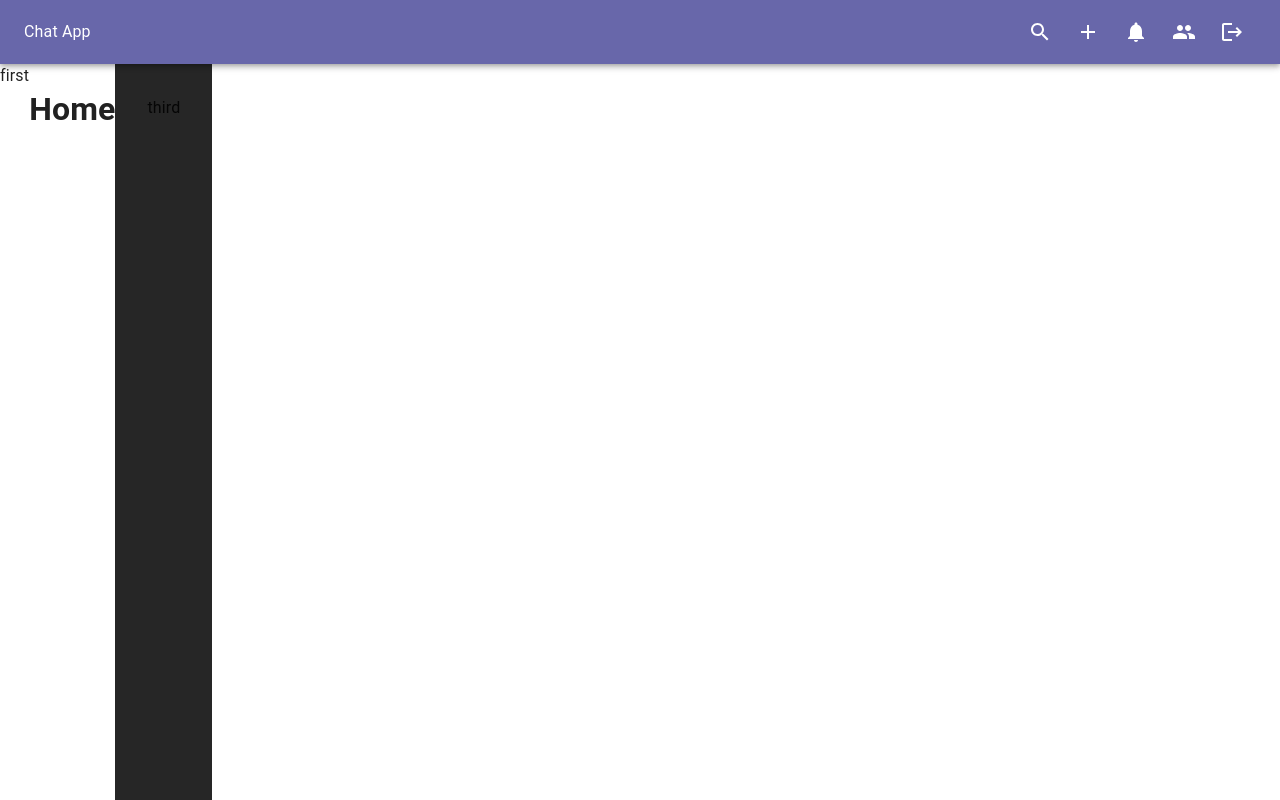
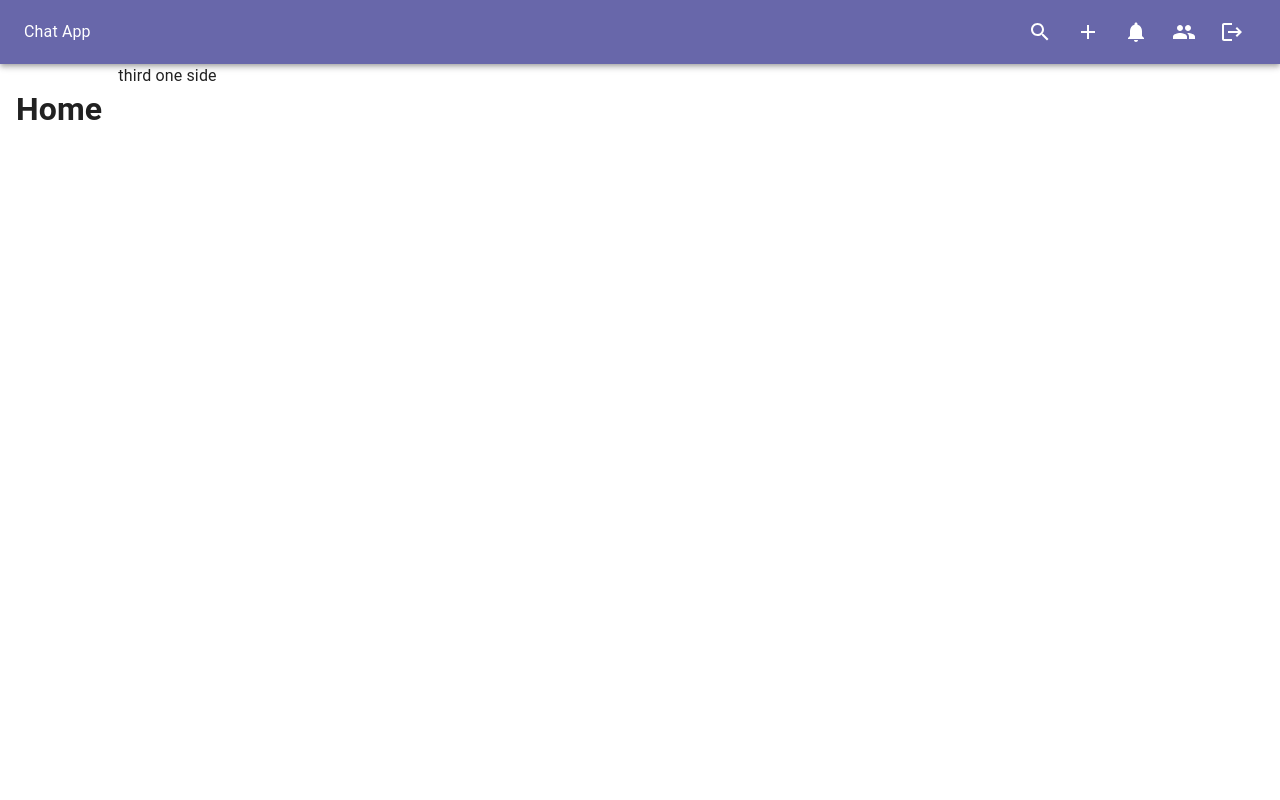
Before and after one commit to RiyaPuse/Real-Time-Chat-App, a React (Vite) app in the folder client/: page / in a window 1280 px wide. Built offline with nearby package versions, Linux system fonts and the light colour scheme.

Commit message:
added  chatlist file loader file ,header file

```diff
--- a/client/src/components/layout/AppLayout.jsx
+++ b/client/src/components/layout/AppLayout.jsx
@@ -2,27 +2,39 @@ import React from 'react'
 import Header from './Header';
 import Title from '../shared/Title';
 import { Grid } from '@mui/material';
+import ChatList from '../specific/ChatList.jsx';
 
-const AppLayout =() => WrappedComponent => {
+const AppLayout = () => WrappedComponent => {
 
   return (props) => {
     return (
       <>
-      <Title/>
-        <Header/>
-        <Grid container height={"calc(100vh - 4rem)"}>
-          <Grid item sm={4} md={3} sx={{display:{xs:"none",sm:"block"}}} height={"100%"}>
-            first
+        <Title />
+        <Header />
+       <Grid container height={"calc(100vh-4rem)"} spacing={"1rem"}>
+            <Grid item sm={4} md={3} sx={{ display: { xs: "none", sm: "block" } }} height={"100%"}>
+            <ChatList/>
+
             </Grid>
-          <Grid  item xs={12} sm={8} md={5} lg={6} height={"100%"}>
-             <WrappedComponent {...props} />
-             </Grid>
-          <Grid item md={4} lg={3}  sx={{
-            display:{xs:"none",md:"block"},
-            padding:"2rem",bgcolor:" rgba(0,0,0,0.85)"}} height={"100%"}>
-            third
+
+
+            <Grid item xs={12} sm={8} md={5} lg={6} height={"100%"}>
+            <WrappedComponent {...props} />
+            </Grid>
+
+            <Grid item md={4} lg={3} height={"100%"} sx={{
+              display: { xs: "none", md: "block" },
+
+            }}>
+              third one side
+
             </Grid>
           </Grid>
+
+
+
+
+
 
 
 
--- a/client/src/components/layout/Loaders.jsx
+++ b/client/src/components/layout/Loaders.jsx
@@ -1,24 +1,32 @@
-import React from 'react';
-import { Grid , Skeleton } from '@mui/material';
-
+import { Grid, Skeleton, Stack } from "@mui/material";
+import React from "react";
 export const LayoutLoader = () => {
   return (
-    <Grid container height={"calc(100vh - 4rem)"} spacing={"1rem"}>
-    <Grid item sm={4} md={3} height={"100%"} sx={{display:{xs:"none",sm:"block"}}} >
-      <Skeleton variant='rectangular'  />
+    <Grid container height={"calc(100vh-4rem)"} spacing={"1rem"}>
+      <Grid item sm={4} md={3} sx={{ display: { xs: "none", sm: "block" } }} height={"100%"}>
+        Firts one side
+        <Skeleton variant="rectangular" />
       </Grid>
 
 
-    <Grid  item xs={12} sm={8} md={5} lg={6} height={"100%"}>
-       <Skeleton variant='rectangular' />
-       </Grid>
+      <Grid item xs={12} sm={8} md={5} lg={6} height={"100%"}>
+        Second one side
+        {/* <Skeleton variant="rectangular" height={"100px"} /> */}
+        <Stack spacing={"1rem"}>
+          {Array.from({ length: 10}).map((_, index) => (
+              <Skeleton  key={index} variant="rounded" height="80px" />
+          ))}
+        </Stack>
+      </Grid>
 
+      <Grid item md={4} lg={3} height={"100%"} sx={{
+        display: { xs: "none", md: "block" },
 
-    <Grid item md={4} lg={3}  height={"100%"} sx={{
-      display:{xs:"none",md:"block"},
-    }}>
-      <Skeleton variant='rectangular' />
+      }}>
+        <Skeleton variant="rectangular" height={"100vh"} />
+        Third one side
       </Grid>
     </Grid>
+
   )
 }
--- /dev/null
+++ b/client/src/components/specific/ChatList.jsx
@@ -0,0 +1,30 @@
+import React from 'react'
+import { Stack } from '@mui/material'
+
+const ChatList = ({
+  w = "100%",
+  chats = [],
+  chatId,
+  onlineUsers = []
+  , newMessagesAlert = [
+    {
+      chatId: "",
+      count: 0
+    },
+
+  ],
+handleDeleteChat, }) => {
+  return (
+    <div>
+      <Stack width={w} direction={"column"} >
+        {chats?.map((data) => {
+
+      return <div>something something </div>
+        }) }
+
+      </Stack>
+    </div>
+  )
+}
+
+export default ChatList;
```
Also changed, not shown: client/src/components/layout/Header.jsx (+5 -4 lines), client/src/components/shared/ChatItem.jsx (added, +12 -0 lines).
